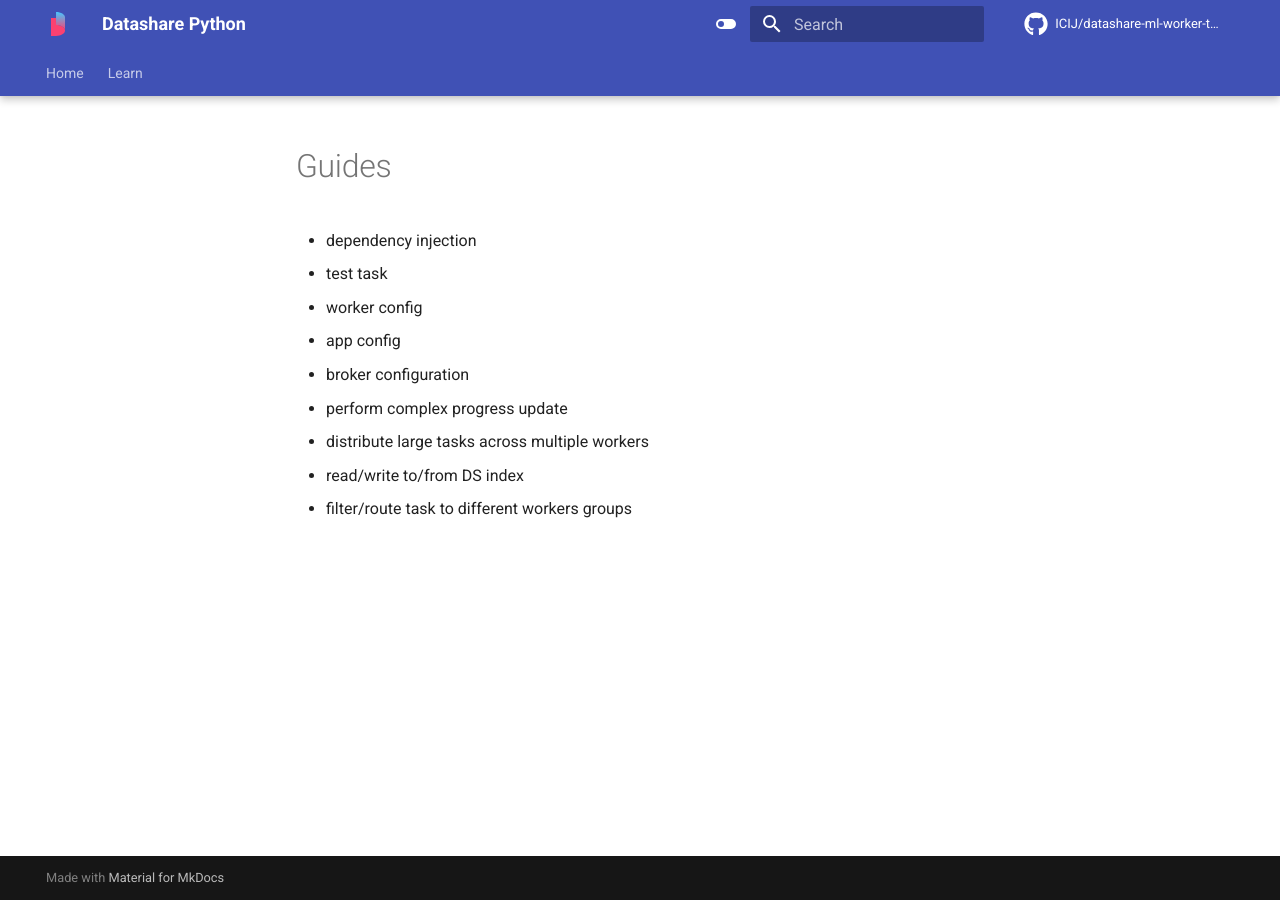
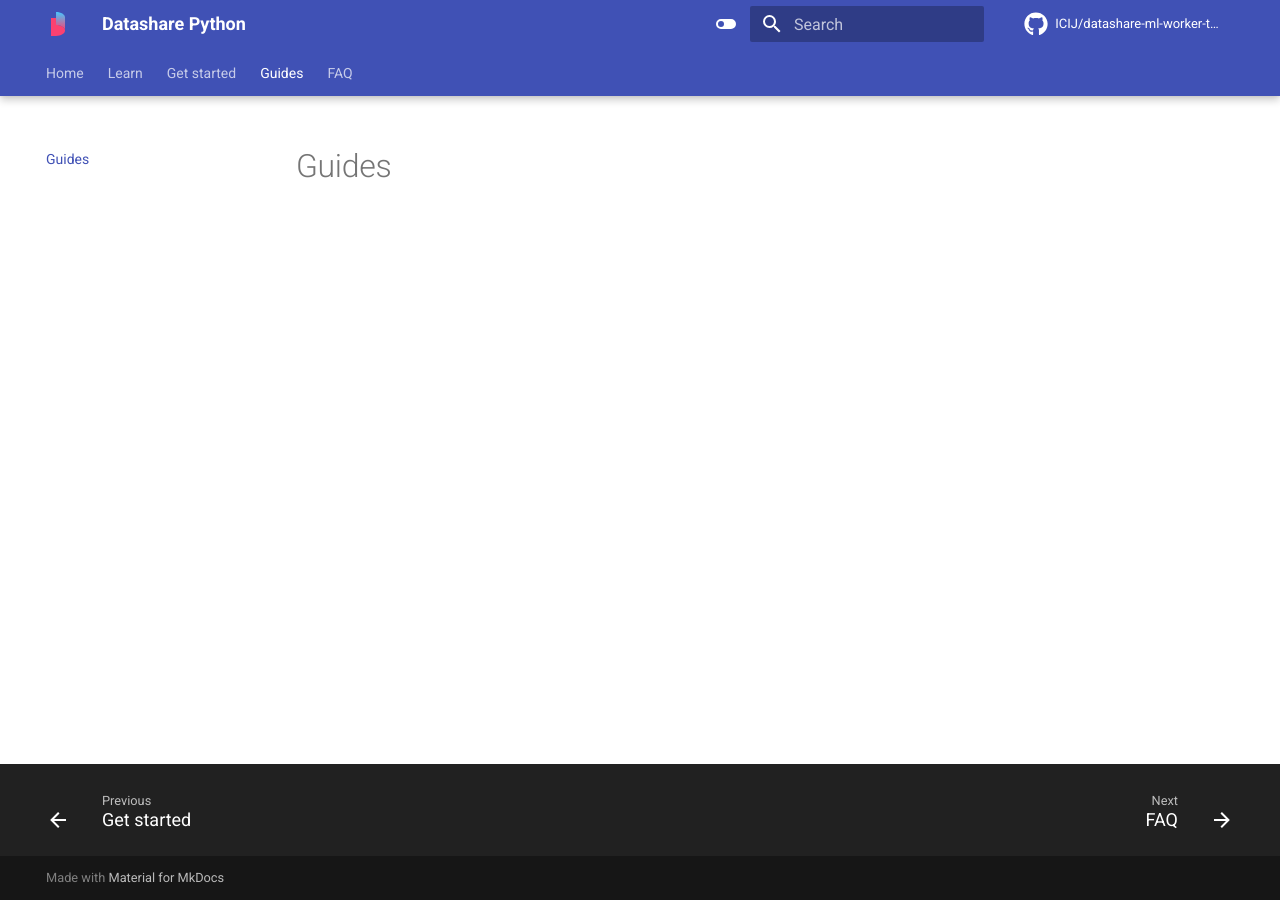
Before and after one commit to ICIJ/datashare-python, an MkDocs documentation site: the page built from docs/guides/index.md, in a window 1280 px wide. Built offline with MkDocs 1.6.1 and Material for MkDocs 9.7.7, drawn with Linux system fonts in a browser that asks for light colours; comment, search, counter and statistics services are not loaded.

Commit message:
chore: display all section

```diff
--- a/docs/guides/index.md
+++ b/docs/guides/index.md
@@ -1,10 +1,19 @@
 # Guides
-- dependency injection
-- test task
-- worker config
-- app config
-- broker configuration
-- perform complex progress update
-- distribute large tasks across multiple workers
-- read/write to/from DS index
-- filter/route task to different workers groups
+
+[//]: # (- dependency injection)
+
+[//]: # (- test task)
+
+[//]: # (- worker config)
+
+[//]: # (- app config)
+
+[//]: # (- broker configuration)
+
+[//]: # (- perform complex progress update)
+
+[//]: # (- distribute large tasks across multiple workers)
+
+[//]: # (- read/write to/from DS index)
+
+[//]: # (- filter/route task to different workers groups)
--- a/mkdocs.yml
+++ b/mkdocs.yml
@@ -75,6 +75,6 @@ nav:
       - Running a worker pool with the icij-worker CLI: learn/run-worker.md
 #    - Creating Datashare tasks: learn/datashare-app.md
 #    - Execute your tasks: learn/execute-tasks.md
-#  - Get started: get-started/index.md
-#  - Guides: guides/index.md
-#  - FAQ: faq.md
+  - Get started: get-started/index.md
+  - Guides: guides/index.md
+  - FAQ: faq.md
```
Also changed, not shown: docs/faq.md (+9 -5 lines), docs/get-started/index.md (line endings or trailing spaces).
